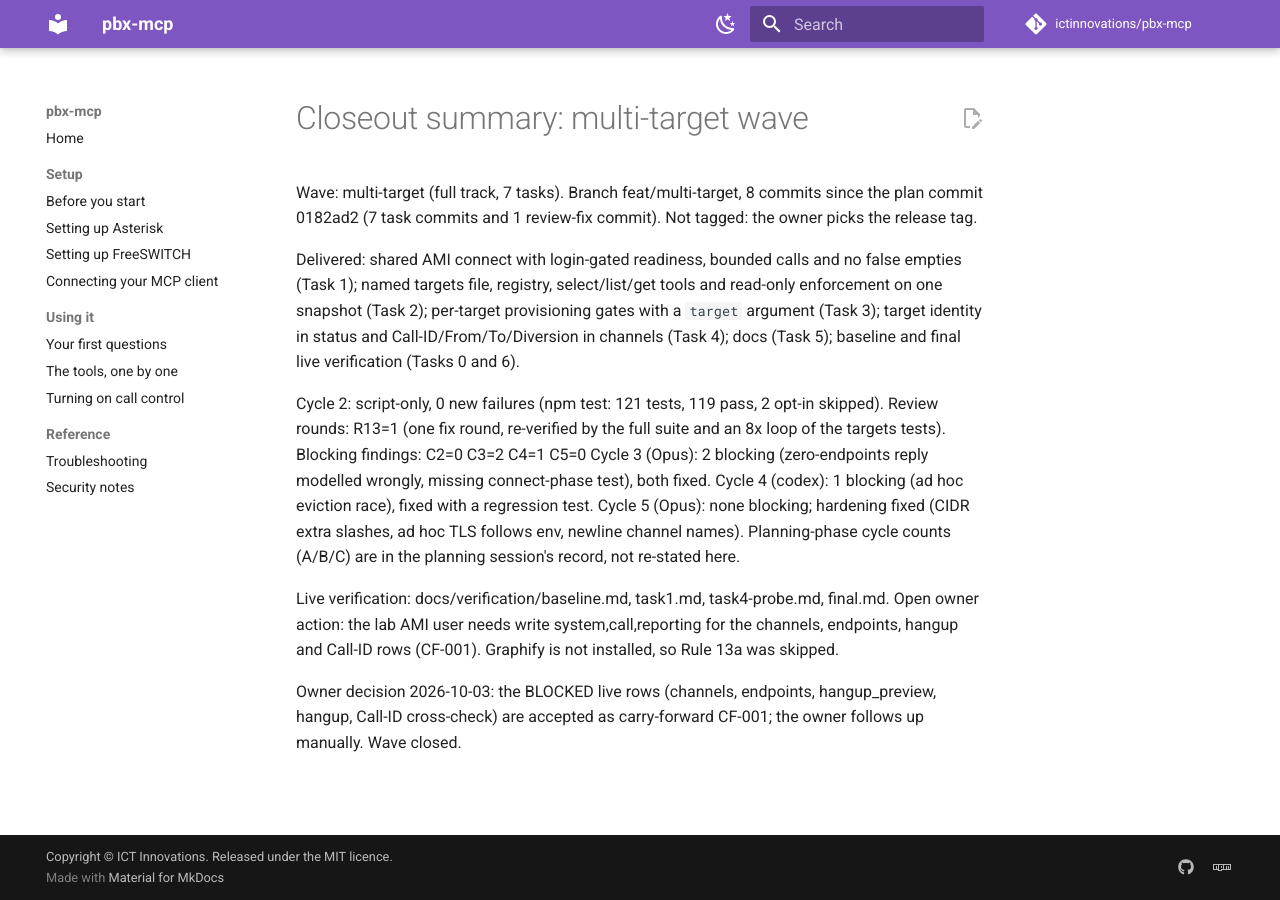
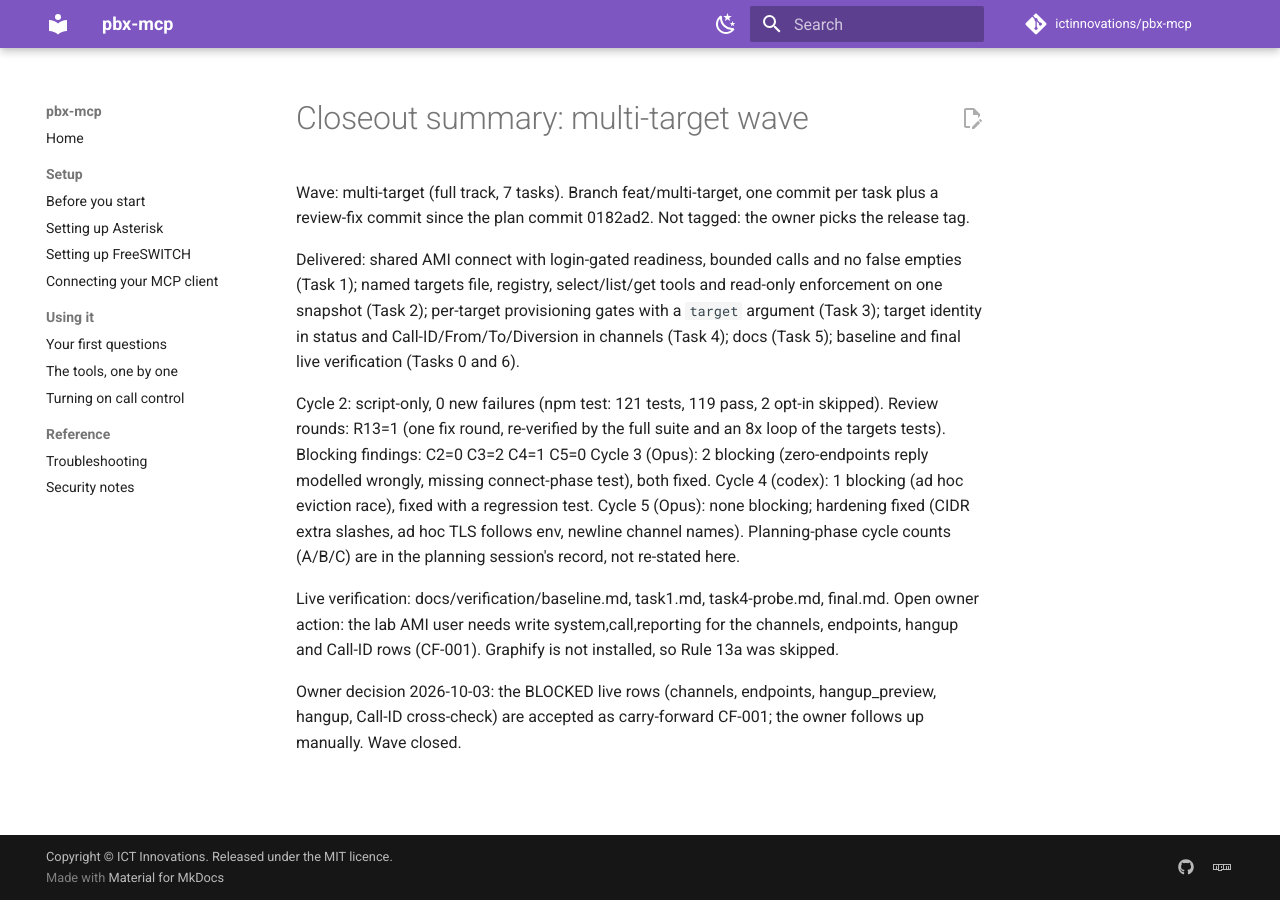
Before and after one commit to bennyng1029/pbx-mcp, an MkDocs documentation site: the page built from docs/closeout-multi-target.md, in a window 1280 px wide. Built offline with MkDocs 1.6.1 and Material for MkDocs 9.7.7, drawn with Linux system fonts in a browser that asks for light colours; comment, search, counter and statistics services are not loaded.

Commit message:
Closeout summary: drop commit count
Co-Authored-By: Claude Sonnet 5.5 <noreply@anthropic.com>
Claude-Session: https://claude.ai/code/session_01W7YiH6uZrBjSxZkDuGnWiu

```diff
--- a/docs/closeout-multi-target.md
+++ b/docs/closeout-multi-target.md
@@ -1,6 +1,6 @@
 # Closeout summary: multi-target wave
 
-Wave: multi-target (full track, 7 tasks). Branch feat/multi-target, 8 commits since the plan commit 0182ad2 (7 task commits and 1 review-fix commit). Not tagged: the owner picks the release tag.
+Wave: multi-target (full track, 7 tasks). Branch feat/multi-target, one commit per task plus a review-fix commit since the plan commit 0182ad2. Not tagged: the owner picks the release tag.
 
 Delivered: shared AMI connect with login-gated readiness, bounded calls and no false empties (Task 1); named targets file, registry, select/list/get tools and read-only enforcement on one snapshot (Task 2); per-target provisioning gates with a `target` argument (Task 3); target identity in status and Call-ID/From/To/Diversion in channels (Task 4); docs (Task 5); baseline and final live verification (Tasks 0 and 6).
 
```
